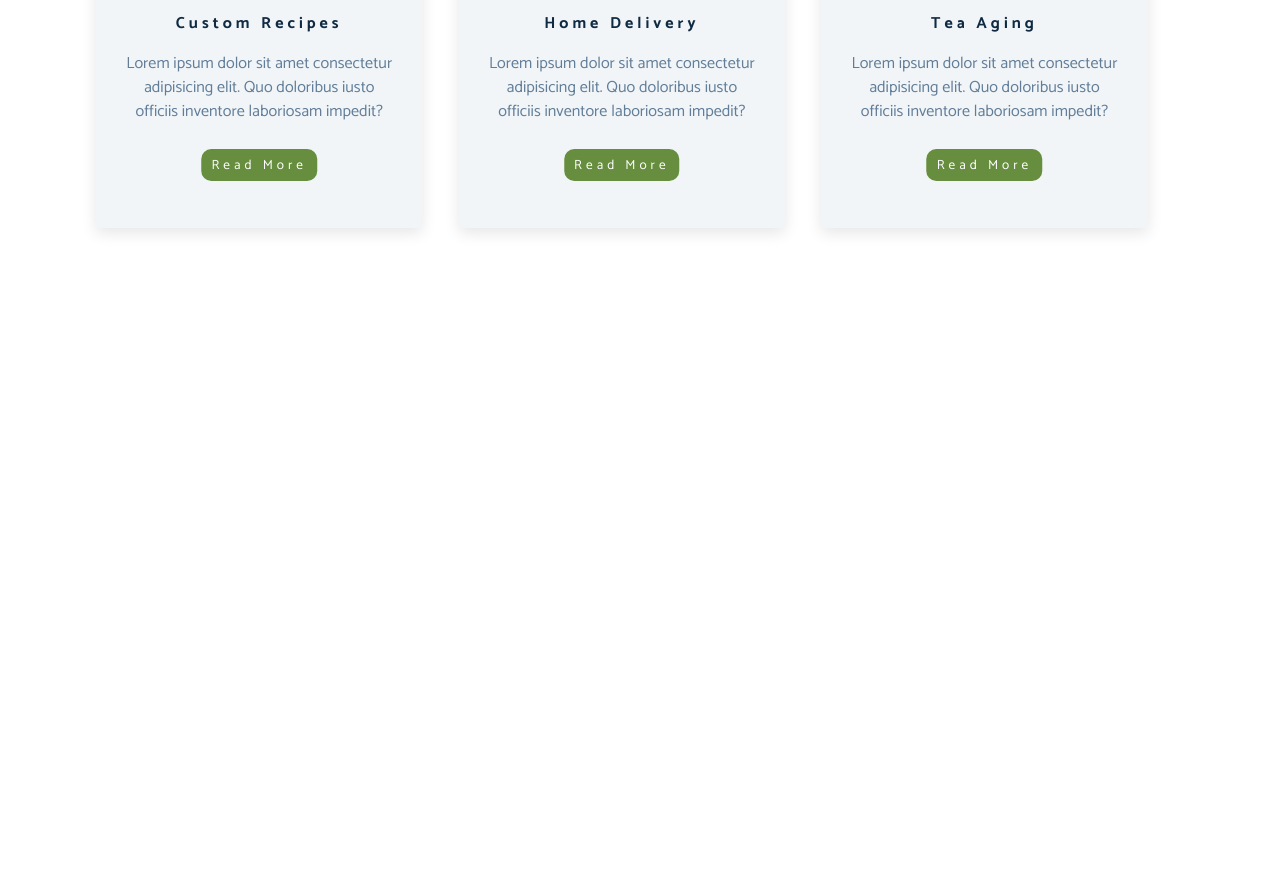
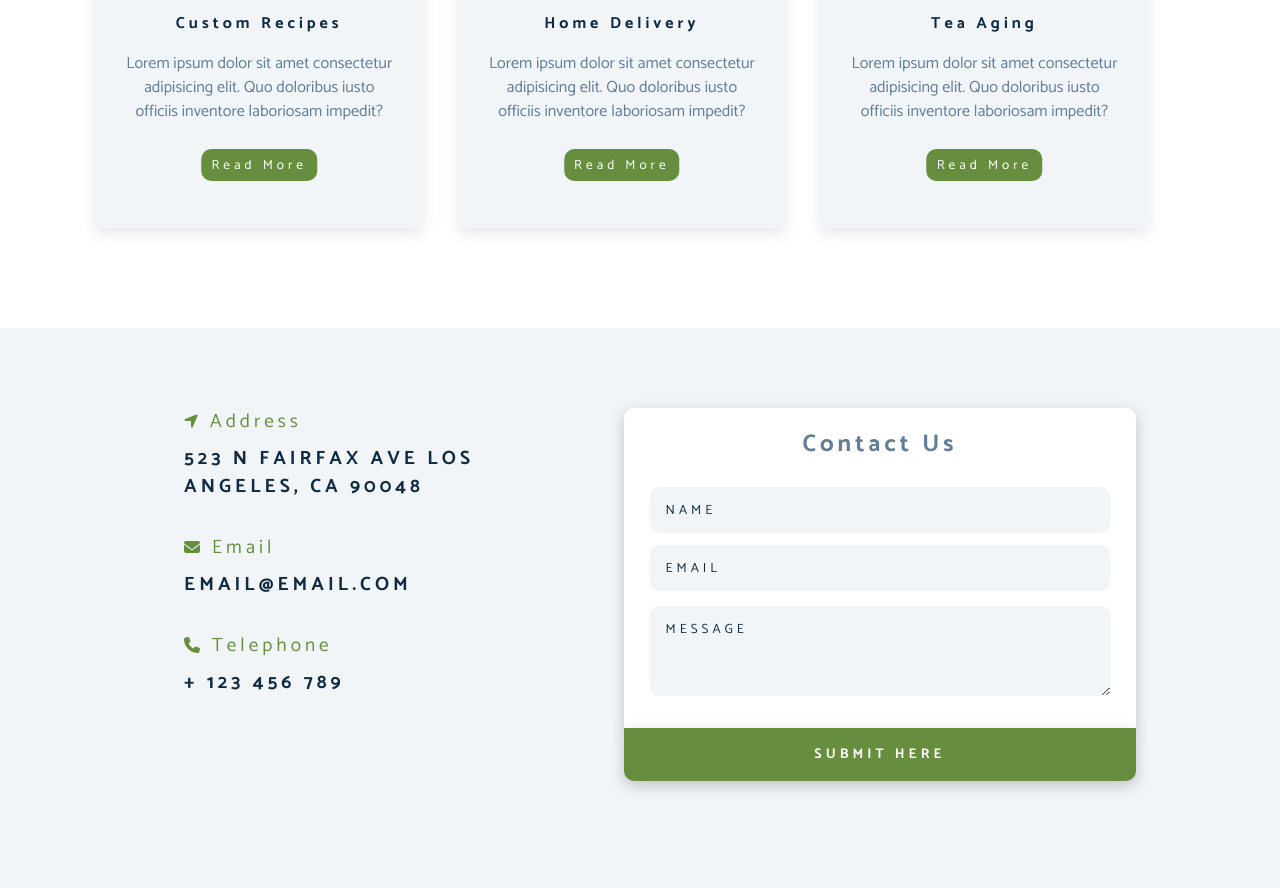
Before and after one commit to irf009/tea-station, a plain HTML site: page index.html in a window 1280 px wide. Shown: the part 2716-3604 px from the top of the page. Before the commit the page ends 2976 px from the top, so only its background shows below. Drawn offline with Linux system fonts and the light colour scheme; a web font is replaced by a local one.

Commit message:
Add files via upload

```diff
--- a/index.html
+++ b/index.html
@@ -168,6 +168,41 @@
         </article>
       </div>
     </section>
+    <section class="form-section">
+      <article class="contact-info">
+        <h4 class="contact-title">
+          <i class="fas fa-location-arrow form-icon"></i>Address
+        </h4>
+        <h4 class="contact-text">523 N FAIRFAX AVE LOS ANGELES, CA 90048</h4>
+        <h4 class="contact-title">
+          <i class="fas fa-envelope form-icon"></i>Email
+        </h4>
+        <h4 class="contact-text">EMAIL@EMAIL.COM</h4>
+        <h4 class="contact-title">
+          <i class="fas fa-phone form-icon"></i>Telephone
+        </h4>
+        <h4 class="contact-text">+ 123 456 789</h4>
+      </article>
+      <div class="contact-us">
+        <h3>Contact Us</h3>
+        <form action="">
+          <input type="text" placeholder="NAME" id="name" />
+        </form>
+        <form action="">
+          <input type="email" placeholder="EMAIL" id="email" />
+        </form>
+        <form action="">
+          <textarea
+            name=""
+            id=""
+            cols="23"
+            rows="3"
+            placeholder="MESSAGE"
+          ></textarea>
+        </form>
+        <div class="contact-us-btn">submit here</div>
+      </div>
+    </section>
     <script src="app.js"></script>
   </body>
 </html>
--- a/main.css
+++ b/main.css
@@ -507,6 +507,9 @@ header {
     width: 45%;
     margin-right: 5%;
   }
+  .section-center {
+    height: 90rem;
+  }
 }
 @media screen and (min-width: 992px) {
   .service {
@@ -527,4 +530,172 @@ header {
   .service p {
     font-size: 1.01rem;
   }
+  .section-center {
+    height: 55rem;
+  }
 }
+/* Form Section */
+.form-section {
+  background-color: var(--clr-grey-10);
+  padding-top: 5rem;
+  padding-bottom: 5rem;
+}
+.contact-info {
+  letter-spacing: var(--spacing);
+}
+.contact-title {
+  color: var(--clr-primary);
+  font-weight: 400;
+  margin-bottom: 0.5rem;
+  padding-left: 1.5rem;
+}
+.contact-text {
+  margin-bottom: 2rem;
+  padding-left: 1.5rem;
+  max-width: 20rem;
+}
+.form-icon {
+  font-size: 1rem;
+  margin-right: 0.5rem;
+}
+.contact-us {
+  width: 85vw;
+  max-width: 35rem;
+  height: 20rem;
+  margin-right: 20rem;
+  margin: auto;
+  background: var(--clr-white);
+  border-top-right-radius: 10px;
+  border-top-left-radius: 10px;
+  /* padding-left: 1rem; */
+  position: relative;
+  box-shadow: 0px 5px 15px rgba(0, 0, 0, 0.2);
+}
+.contact-us h3 {
+  letter-spacing: var(--spacing);
+  text-align: center;
+  color: var(--clr-grey-5);
+  font-size: 1.5rem;
+  padding-top: 1.2rem;
+  margin-bottom: 1.5rem;
+}
+#name {
+  width: 70vw;
+  max-width: 30rem;
+  padding: 12px 16px;
+  background: var(--clr-grey-10);
+  border: none;
+  border-radius: 10px;
+  font-family: var(--ff-primary);
+  letter-spacing: var(--spacing);
+  margin: auto;
+  margin-bottom: 1rem;
+  position: absolute;
+  left: 50%;
+  transform: translateX(-50%);
+}
+input::placeholder {
+  color: var(--clr-grey-1);
+}
+
+#email {
+  width: 70vw;
+  max-width: 30rem;
+  padding: 12px 16px;
+  background: var(--clr-grey-10);
+  border: none;
+  border-radius: 10px;
+  font-family: var(--ff-primary);
+  letter-spacing: var(--spacing);
+  margin: auto;
+  margin-bottom: 1rem;
+  position: absolute;
+  top: 43%;
+  left: 50%;
+  transform: translateX(-50%);
+}
+textarea {
+  width: 70vw;
+  max-width: 30rem;
+  padding: 12px 16px;
+  border: none;
+  border-radius: 10px;
+  background: var(--clr-grey-10);
+  letter-spacing: var(--spacing);
+  font-family: var(--ff-primary);
+  position: absolute;
+  top: 62%;
+  left: 50%;
+  transform: translateX(-50%);
+}
+textarea::placeholder {
+  color: var(--clr-grey-1);
+}
+.contact-us-btn {
+  width: 85vw;
+  max-width: 35rem;
+  margin: auto;
+  text-align: center;
+  background: var(--clr-primary);
+  text-transform: uppercase;
+  letter-spacing: var(--spacing);
+  color: var(--clr-white);
+  font-weight: 700;
+  border-bottom-left-radius: 10px;
+  border-bottom-right-radius: 10px;
+  padding: 1rem 0;
+  transition: var(--transition);
+  cursor: pointer;
+  position: absolute;
+  top: 100%;
+  box-shadow: 0px 5px 15px rgba(0, 0, 0, 0.2);
+}
+.contact-us-btn:hover {
+  background: var(--clr-primary-light);
+  color: var(--clr-primary);
+}
+@media screen and (min-width: 680px) {
+  .contact-us {
+    margin-left: 4rem;
+  }
+  .contact-info {
+    margin-left: 3rem;
+  }
+}
+@media screen and (min-width: 992px) {
+  .contact-info,
+  .contact-us {
+    float: left;
+    width: 40%;
+  }
+  .contact-info {
+    padding-left: 7rem;
+  }
+  .contact-text {
+    font-size: 1.2rem;
+  }
+  .contact-title {
+    font-size: 1.2rem;
+  }
+  #name {
+    width: 90%;
+  }
+  #email {
+    width: 90%;
+  }
+  textarea {
+    width: 90%;
+  }
+  .contact-us-btn {
+    width: 100%;
+  }
+  .form-section {
+    height: 35rem;
+  }
+}
+@media screen and (min-width: 1840px) {
+  .contact-us {
+    margin-left: 25rem;
+    margin-right: 2rem;
+  }
+}
```
